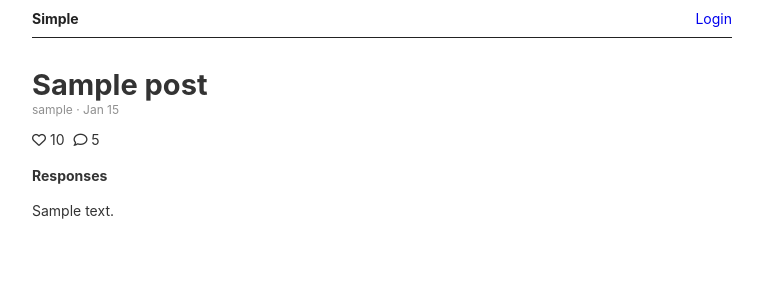
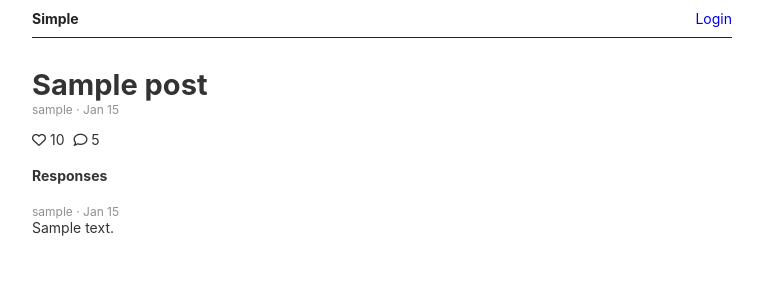
Before and after one commit to hueykwik/blog, a Python web app: template templates/front.html in a window 1280 px wide. Shown: the top 300 px of the page, without its empty margins (258-1020 px from the left). Run offline with Jinja, Linux system fonts and the light colour scheme; the template is opened without the code that fills it: most values are stand-ins (such as "Sample title", 1, 10 or a date in 2020); some libraries are stand-ins or nearby versions.

Commit message:
Make comments look nicer.

```diff
--- a/static/main.css
+++ b/static/main.css
@@ -130,3 +130,7 @@ input[type=submit] {
 .publish {
     margin-top: 5px;
 }
+
+.comments {
+    margin-top: 20px;
+}
--- a/templates/post.html
+++ b/templates/post.html
@@ -36,10 +36,16 @@
   </form>
   {% endif %}
 
+  <div class="comments">
   {% for comment in comments %}
-    {{comment.text}}
-    <br><br>
+      <div class="info">
+      {{comment.author.username}} ·
+      {{comment.created.strftime("%b %d")}}
+      </div>
+      {{comment.text}}
+      <br><br>
   {% endfor %}
+  </div>
 
 
 </div>
```
